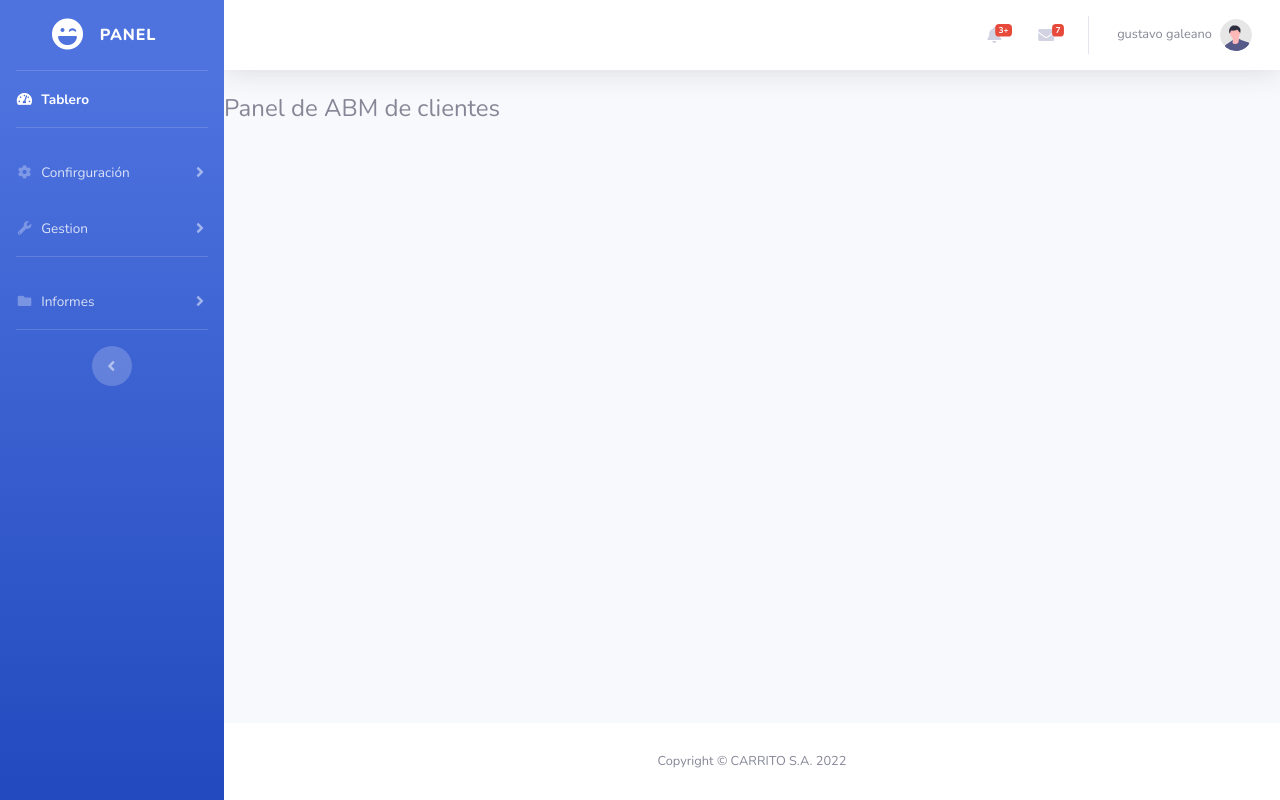
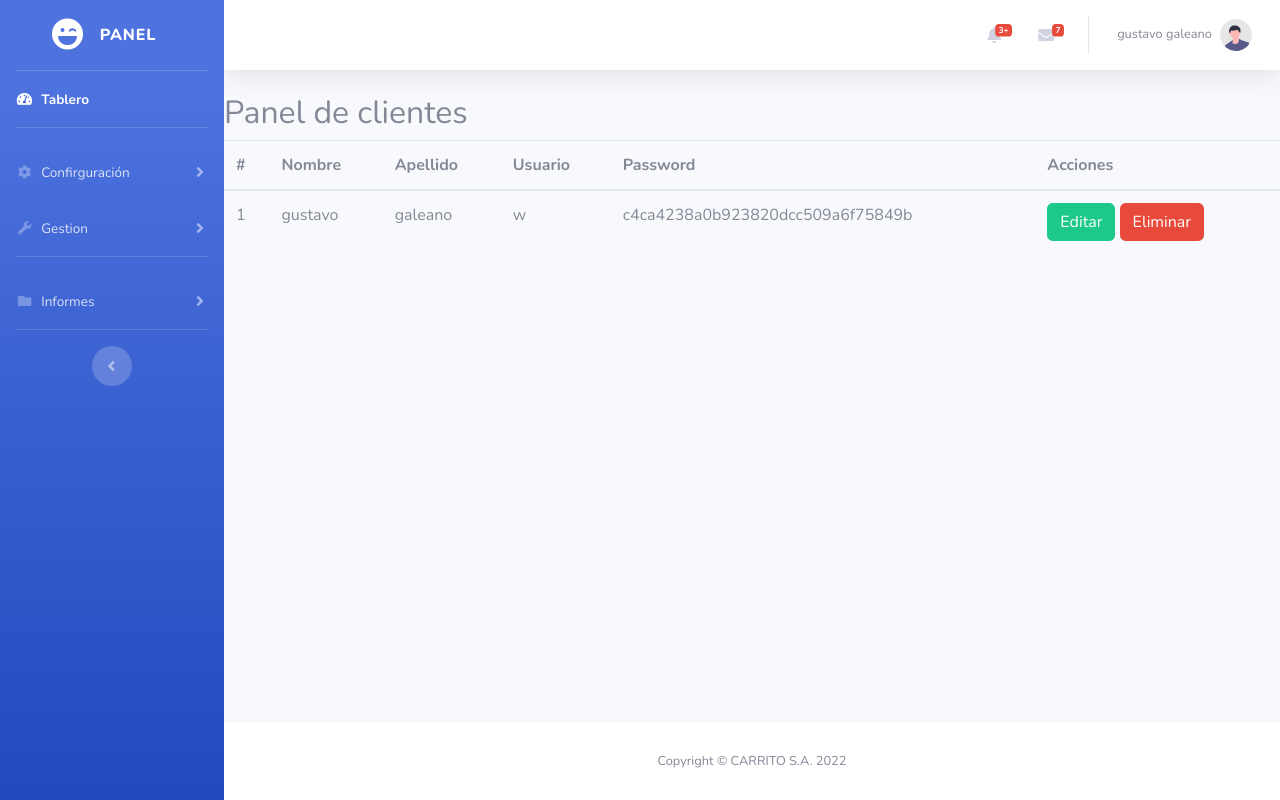
Before and after one commit to Gustavo-Galeano/Proyecto_web2, a PHP site: page /cliente in a window 1280 px wide. Run offline with PHP 8.4, Linux system fonts and the light colour scheme; a user stored in the database is signed in; data comes from the database, SQL or seed files in the repository; data that the repository does not hold is empty.

Commit message:
CRUD clientes finalizado

```diff
--- a/gestion_web/cliente.php
+++ b/gestion_web/cliente.php
@@ -3,8 +3,101 @@ require_once 'header.php';
 require_once 'conexion.php';
 ?>
 
-<h4>Panel de ABM de clientes</h4>
+<!-- <h4>Panel de ABM de clientes</h4> -->
 
+
+<h2>Panel de clientes</h2>
+
+<table class="table">
+    <thead>
+        <tr>
+            <th scope="col">#</th>
+            <th scope="col">Nombre</th>
+            <th scope="col">Apellido</th>
+            <th scope="col">Usuario</th>
+            <th scope="col">Password</th>
+            <th scope="col">Acciones</th>
+        </tr>
+    </thead>
+    <tbody>
+        <?php
+        $sql = mysqli_query($db, "select * from datos");
+        $i = 1;
+        while ($row = mysqli_fetch_array($sql)) {
+        ?>
+            <tr>
+                <td> <?php echo $i; ?> </td>
+                <td> <?php echo $row['nombre']; ?> </td>
+                <td> <?php echo $row['apellido']; ?> </td>
+                <td> <?php echo $row['usuario']; ?> </td>
+                <td> <?php echo md5($row['pass']); ?> </td>
+                <td>
+                    <button type="submit" class="btn btn-success" data-toggle="modal" data-target="#clienteModal" onclick="relleno(
+                        '<?php echo $row['id']; ?>',
+                        '<?php echo $row['nombre']; ?>',
+                        '<?php echo $row['apellido']; ?>',
+                        '<?php echo $row['usuario']; ?>',
+                        '<?php echo $row['pass']; ?>')">
+                        Editar
+                    </button>
+
+                    <button type="submit" class="btn btn-danger" onclick="eliminar(<?php echo $row['id']; ?>)">
+                        Eliminar
+                    </button>
+                </td>
+            </tr>
+        <?php
+            $i++;
+        }
+        ?>
+    </tbody>
+</table>
+
+
+
+<!-- Modal -->
+<div class="modal fade" id="clienteModal" tabindex="-1" role="dialog" aria-labelledby="exampleModalLabel" aria-hidden="true">
+    <div class="modal-dialog" role="document">
+        <div class="modal-content">
+            <div class="modal-header">
+                <h5 class="modal-title" id="exampleModalLabel">Clientes</h5>
+                <button type="button" class="close" data-dismiss="modal" aria-label="Close">
+                    <span aria-hidden="true">&times;</span>
+                </button>
+            </div>
+            <div class="modal-body">
+                <form>
+                    <div class="form-group">
+                        <input type="hidden" class="form-control" id="tipo">
+                        <input type="hidden" class="form-control" id="pk">
+
+                        <label for="nombre">Nombre</label>
+                        <input type="text" class="form-control" id="nombre_cliente" name="nombre_cliente" placeholder="Ingrese el Nombre">
+                        <div id="mensajeNombre"></div>
+
+                        <label for="apellido">Apellido</label>
+                        <input type="text" class="form-control" id="apellido_cliente" name="apellido_cliente" placeholder="Ingrese el Apellido">
+                        <div id="mensajeApellido"></div>
+
+                        <label for="usuario">Usuario</label>
+                        <input type="text" class="form-control" id="usuario_cliente" name="usuario_cliente" placeholder="Ingrese el Usuario">
+                        <div id="mensajeUsuario"></div>
+
+                        <label for="password">Password</label>
+                        <input type="text" class="form-control" id="password_cliente" name="password_cliente" placeholder="Ingrese el Password">
+                        <div id="mensajePassword"></div>
+                    </div>
+                </form>
+            </div>
+            <div class="modal-footer">
+                <button type="button" class="btn btn-secondary" data-dismiss="modal">Cerrar</button>
+                <button type="button" class="btn btn-primary" id="boton">Guardar</button>
+            </div>
+        </div>
+    </div>
+</div>
+
+<script src="js/clientes.js"></script>
 
 <?php
 require_once 'footer.php'
--- /dev/null
+++ b/gestion_web/js/clientes.js
@@ -0,0 +1,113 @@
+$(document).ready(function () {
+    // insertamos datos
+    // $("#add").click(function () {
+    //     $("#tipo").val("INSERTAR");
+    // });
+    // $("#boton").click(function () {
+    //     var n = $("#nombre_cliente").val();
+    //     var a = $("#apellido_cliente").val();
+    //     var u = $("#usuario_cliente").val();
+    //     var p = $("#password_cliente").val();
+    //     var t = $("#tipo").val();
+    //     var c = $("#pk").val();
+    //     // //validaciones de campos
+    //     // if (n == "") {
+    //     //     $("#mensajeNombre").html("<div class='alert alert-danger' role='alert'>El campo nombre no debe estar vacio</div>");
+    //     //     $("#mensajeNombre").fadeOut(2000, function () {
+    //     //         $("#mensajeNombre").html("");
+    //     //     });
+    //     //     $("#mensaje").fadeIn();
+    //     //     $("#nombre").focus();
+    //     //     return false;
+    //     // }
+
+    //     // if (a == "") {
+    //     //     $("#mensajeApellido").html("<div class='alert alert-danger' role='alert'>El campo apellido no debe estar vacio</div>");
+    //     //     $("#mensajeApellido").fadeOut(2000, function () {
+    //     //         $("#mensajeApellido").html("");
+    //     //     });
+    //     //     $("#mensaje").fadeIn();
+    //     //     $("#apellido").focus();
+    //     //     return false;
+    //     // }
+    //     // if (u == "") {
+    //     //     $("#mensajeUsuario").html("<div class='alert alert-danger' role='alert'>El campo usuario no debe estar vacio</div>");
+    //     //     $("#mensajeUsuario").fadeOut(2000, function () {
+    //     //         $("#mensajeUsuario").html("");
+    //     //     });
+    //     //     $("#mensaje").fadeIn();
+    //     //     $("#usuario").focus();
+    //     //     return false;
+    //     // }
+    //     // if (p == "") {
+    //     //     $("#mensajePassword").html("<div class='alert alert-danger' role='alert'>El campo password no debe estar vacio</div>");
+    //     //     $("#mensajePassword").fadeOut(2000, function () {
+    //     //         $("#mensajePassword").html("");
+    //     //     });
+    //     //     $("#mensaje").fadeIn();
+    //     //     $("#password").focus();
+    //     //     return false;
+    //     // }
+    //     // //envio de datos mediante ajax
+    //     // $.get("ajax/usuarios.php", { tipo: t, id: c, nombre: n, apellido: a, usuario: u, password: p }, function (retorno) {
+    //     //     console.log(retorno);
+    //     //     var x = JSON.parse(retorno);
+    //     //     if (x[1] != 1) {
+    //     //         $("#mensaje").html(x[0]);
+    //     //         $("#mensaje").fadeOut(2000, function () {
+    //     //             $("#mensaje").html("");
+
+    //     //         });
+    //     //         $("#mensaje").fadeIn();
+    //     //     } else {
+    //     //         $("#mensaje").html(x[0]);
+    //     //         $("#mensaje").fadeOut(2000, function () {
+    //     //             $("#mensaje").html("");
+    //     //             location.href = 'cliente';
+    //     //         });
+    //     //         $("#mensaje").fadeIn();
+    //     //     }
+    //     // });
+    // });
+});
+
+
+function relleno(a, l, u, p, r) {
+    // alert(a)
+    $("#pk").val(a);
+    $("#tipo").val("ACTUALIZACION");
+    // $("#descripcion").val(b);
+
+    $("#nombre_cliente").val(l);
+    $("#apellido_cliente").val(r);
+    $("#usuario_cliente").val(u);
+    $("#password_cliente").val(p);
+
+}
+
+function eliminar(a) {
+    swal({
+        title: "Seguro?",
+        text: "Eliminara por completo el registro!",
+        type: "warning",
+        showCancelButton: true,
+        confirmButtonClass: "btn-danger",
+        confirmButtonText: "Si, Eliminar esto!",
+        cancelButtonText: "No, Cancelar PorFa!",
+        closeOnConfirm: false,
+        closeOnCancel: false
+    },
+        function (isConfirm) {
+            if (isConfirm) {
+
+                $.get("ajax/clientes.php", { tipo: "ELIMNAR", id: a }, function (valores) {
+                    if (valores == 1) {
+                        swal("Borrado!", "El registro se ha borrado correctamente.", "success");
+                        setTimeout(location.href = 'cliente', 5000);
+                    }
+                })
+            } else {
+                swal("Cancelado", "Proceso cancelado", "error");
+            }
+        });
+}
--- a/gestion_web/usuario.php
+++ b/gestion_web/usuario.php
@@ -72,8 +72,8 @@ require_once 'conexion.php';
             <div class="modal-body">
                 <form>
                     <div class="form-group">
-                        <input type="text" class="form-control" id="tipo">
-                        <input type="text" class="form-control" id="pk">
+                        <input type="hidden" class="form-control" id="tipo">
+                        <input type="hidden" class="form-control" id="pk">
 
                         <label for="nombre">Nombre</label>
                         <input type="text" class="form-control" id="nombre_usuario" name="nombre" placeholder="Ingrese el Nombre">
```
Also changed, not shown: gestion_web/ajax/clientes.php (added, +44 -0 lines).
